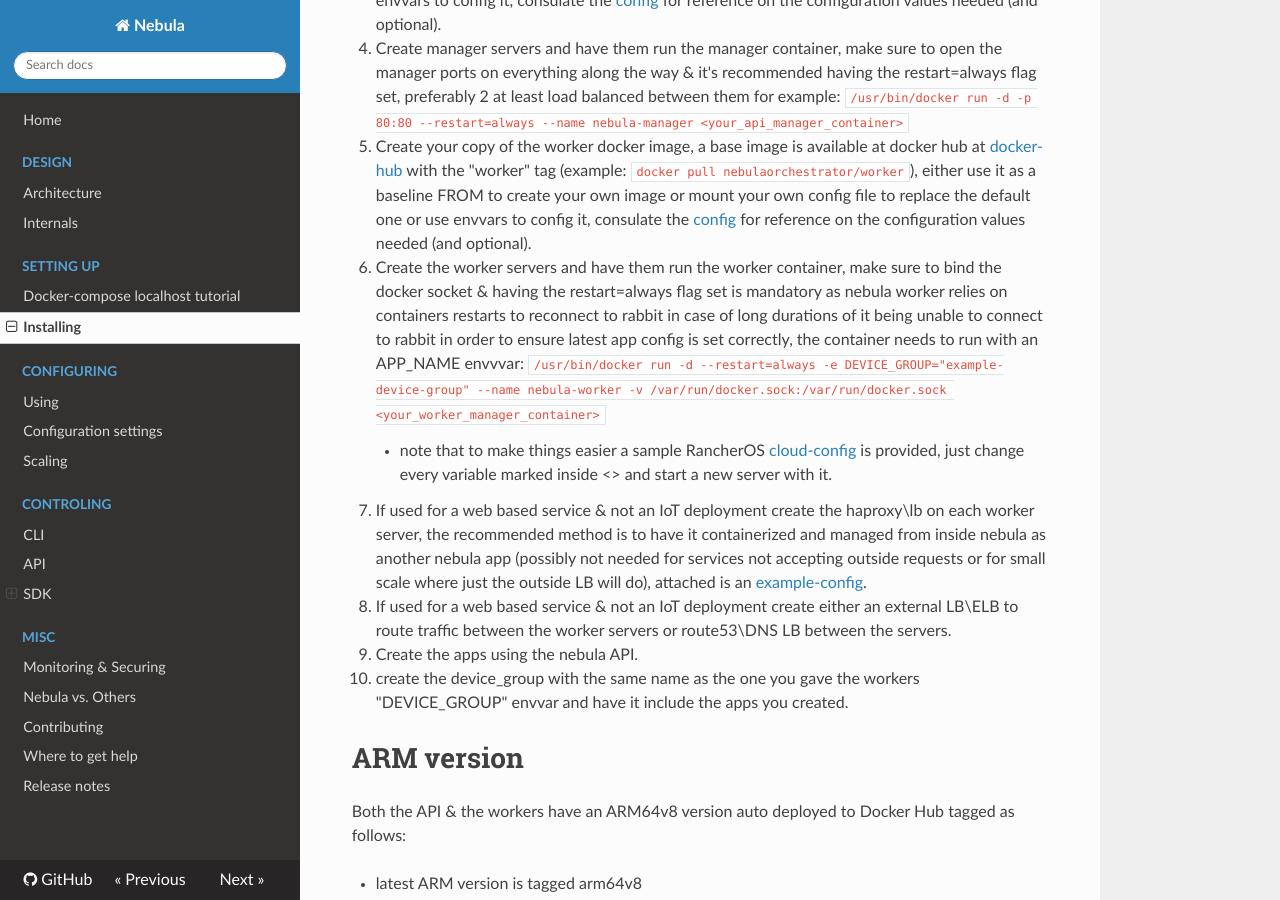
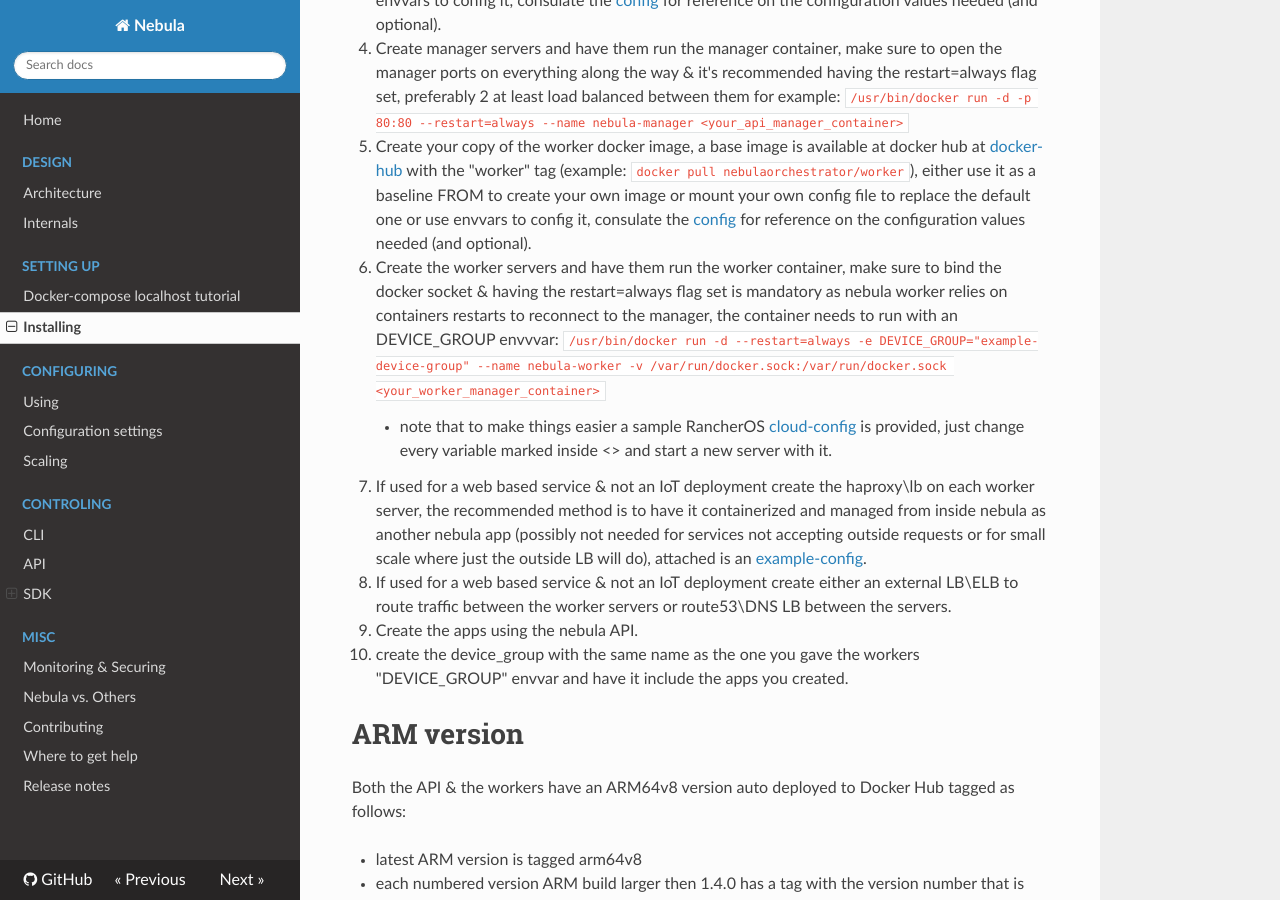
Before and after one commit to nebula-orchestrator/docs, an MkDocs documentation site: the page built from docs/install.md, in a window 1280 px wide and 900 px high, scrolled down 1123 px. Built offline with MkDocs 1.6.1, drawn with Linux system fonts in a browser that asks for light colours; nearby versions of some CDN libraries; old or Windows-style settings are respelled for this version of MkDocs.

Commit message:
gotten rid of rabbit mentions

```diff
--- a/docs/install.md
+++ b/docs/install.md
@@ -31,7 +31,7 @@ The basic steps to getting Nebula to work is:
 4. Create manager servers and have them run the manager container, make sure to open the manager ports on everything along the way & it's recommended having the restart=always flag set, preferably 2 at least load balanced between them for example:
  `/usr/bin/docker run -d -p 80:80 --restart=always --name nebula-manager <your_api_manager_container>`
 5. Create your copy of the worker docker image, a base image is available at docker hub at [docker-hub](https://hub.docker.com/r/nebulaorchestrator/worker/) with the "worker" tag (example: `docker pull nebulaorchestrator/worker`), either use it as a baseline FROM to create your own image or mount your own config file to replace the default one or use envvars to config it, consulate the [config](config.md) for reference on the configuration values needed (and optional).
-6. Create the worker servers and have them run the worker container, make sure to bind the docker socket & having the restart=always flag set is mandatory as nebula worker relies on containers restarts to reconnect to rabbit in case of long durations of it being unable to connect to rabbit in order to ensure latest app config is set correctly, the container needs to run with an APP_NAME envvvar:
+6. Create the worker servers and have them run the worker container, make sure to bind the docker socket & having the restart=always flag set is mandatory as nebula worker relies on containers restarts to reconnect to the manager, the container needs to run with an DEVICE_GROUP envvvar:
  `/usr/bin/docker run -d --restart=always -e DEVICE_GROUP="example-device-group" --name nebula-worker -v /var/run/docker.sock:/var/run/docker.sock <your_worker_manager_container>`
     * note that to make things easier a sample RancherOS [cloud-config](https://github.com/nebula-orchestrator/docs/blob/master/examples/rancheros/cloud-config) is provided, just change every variable marked inside <> and start a new server with it.
 7. If used for a web based service & not an IoT deployment create the haproxy\lb on each worker server, the recommended method is to have it containerized and managed from inside nebula as another nebula app (possibly not needed for services not accepting outside requests or for small scale where just the outside LB will do), attached is an [example-config](https://github.com/nebula-orchestrator/nebula/blob/master/docs/haproxy.cfg).
```
Also changed, not shown: docs/getting-started.md (+1 -1 lines), 1 other file.
